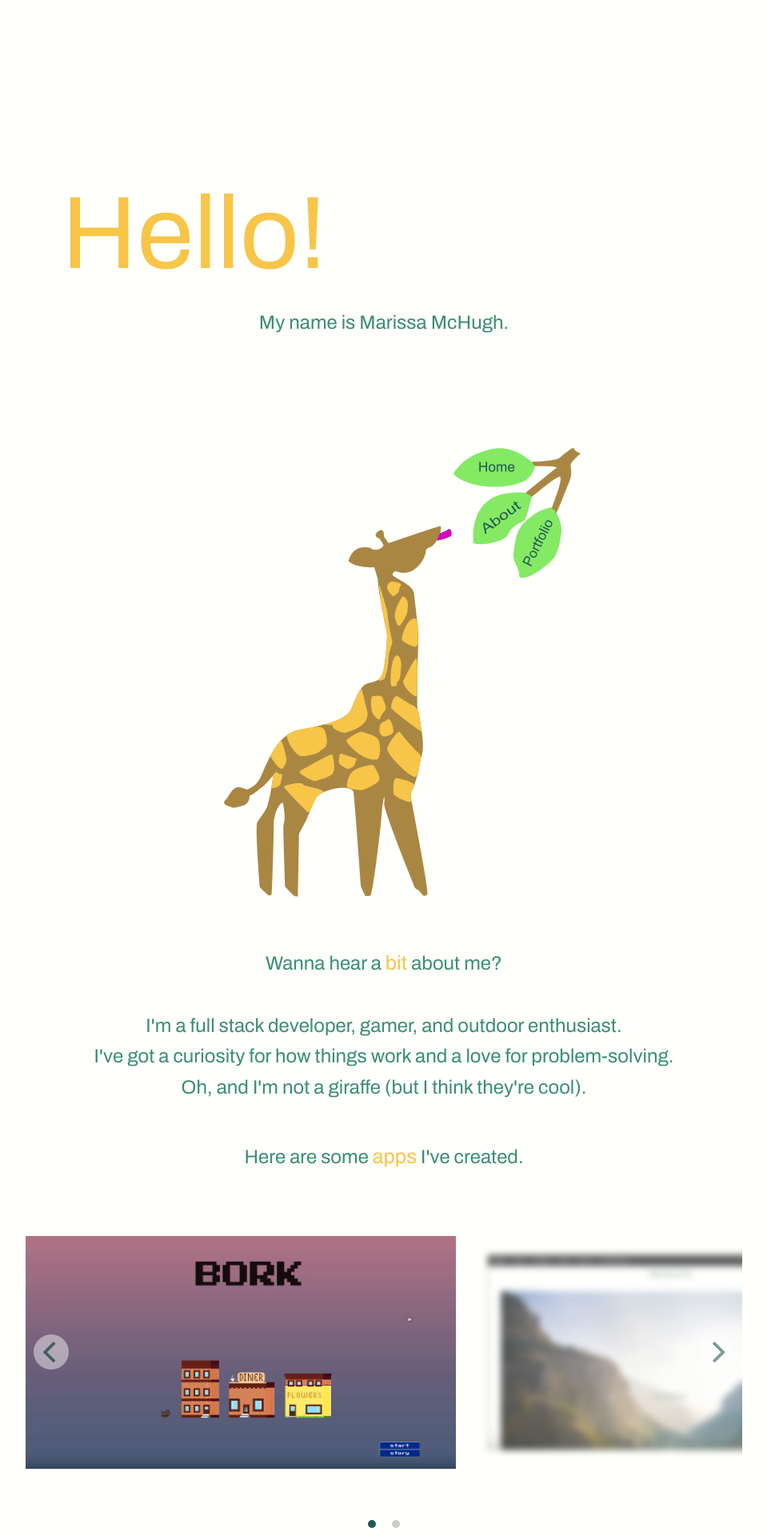
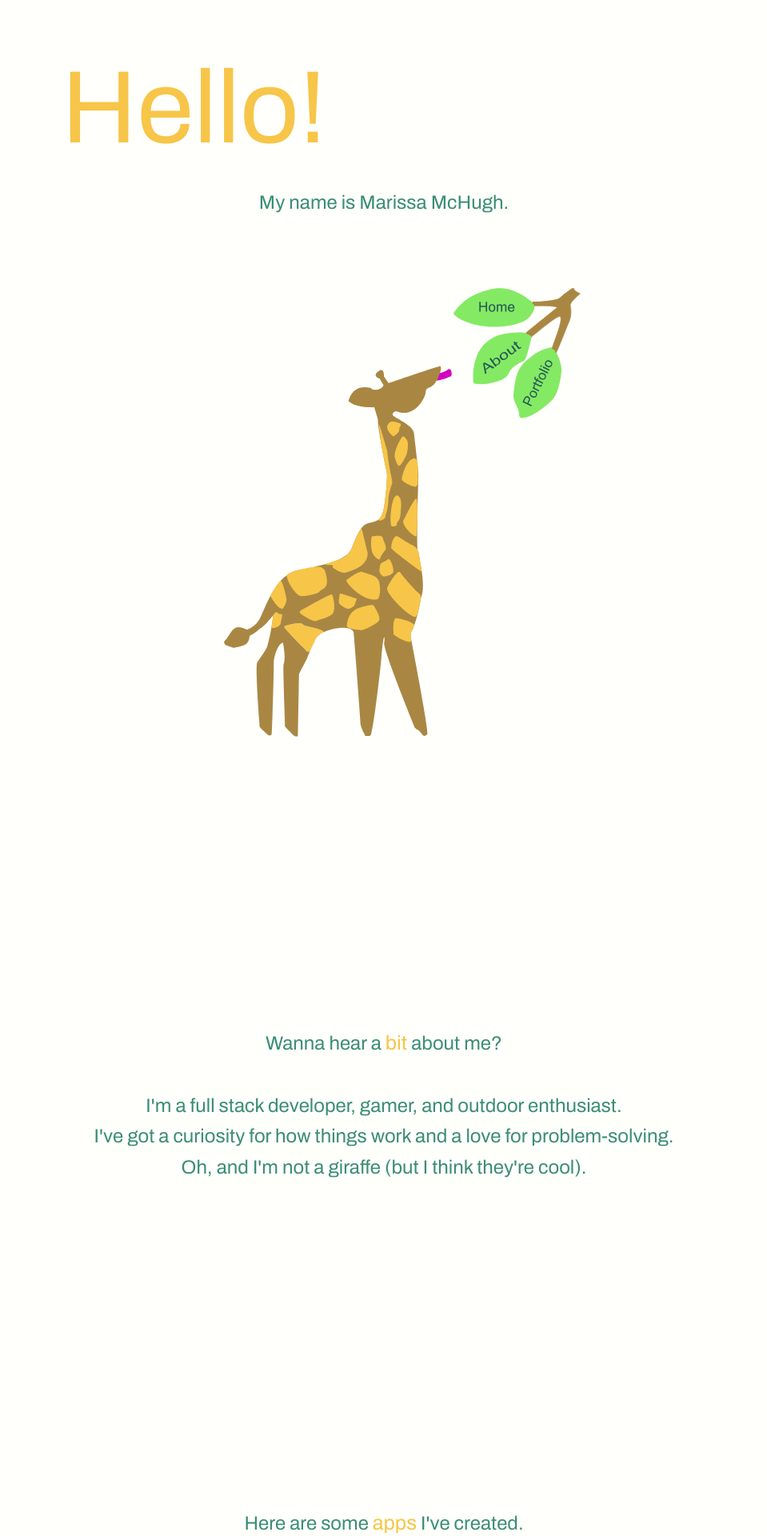
Before and after one commit to Sotom591/sotom591.github.io, a Jekyll site: the page built from index.html, in a window 1280 px wide. Shown: the top 1920 px of the page at 80% size, without its empty margins (160-1119 px from the left). Built offline with Jekyll 4.4.1, drawn with Linux system fonts in a browser that asks for light colours.

Commit message:
grid adjustments

```diff
--- a/css/main.css
+++ b/css/main.css
@@ -60,14 +60,14 @@
 .blurb{
   display: grid;
   grid-template-columns: 5% auto 5%;
-  grid-template-rows: 300px 200px auto;
+  grid-template-rows: 150px 150px;
 }
 
 .greeting{
   color: #F7C548;
   font-size: 8.05em;
   justify-self: start;
-  align-self: top;
+  align-self: center;
   grid-column-start: 2;
   grid-column-end: 2;
   grid-row-start: 1;
@@ -86,15 +86,16 @@
 .svg-cont{
   display: grid;
   grid-template-columns: 5% auto 5%;
+  grid-template-rows: 500px 400px;
 }
 
 .svg{
-  justify-self: end;
-  align-self: center;
+  justify-self: center;
+  align-self: start;
   grid-column-start: 2;
   grid-column-end: 2;
-  grid-row-start: 2;
-  grid-row-end: 2;
+  grid-row-start: 1;
+  grid-row-end: 1;
   display:block;
   margin:0 auto;
   width: 1000px;
@@ -115,9 +116,11 @@
   color: #F7C548;
   font-size: 1.05em;
 }
+
 .about-me{
   display: grid;
-  grid-template-columns: 5% auto 5%
+  grid-template-columns: 5% auto 5%;
+  grid-template-rows: 600px
 }
 
 .about-p{
@@ -129,18 +132,20 @@
 
 .portfolio{
   display: grid;
-  grid-template-columns: 5% auto 5%
+  grid-template-columns: 5% auto 5%;
+  grid-template-rows: 120px
 }
 .portfolio-p{
   justify-self: center;
   align-self: start;
   grid-column-start:2;
   grid-column-end: 2;
+  grid-row-start: 1;
+  grid-row-end: 1;
 }
 /* .portfolio-cont {
   display: grid;
-  grid-template-columns: repeat(2, auto);
-  grid-gap: 1em;
+  grid-template-rows: 400px
 } */
 
 /* *{
@@ -149,6 +154,10 @@
 } */
 carousel {
   background: black;
+  grid-column-start:2;
+  grid-column-end: 2;
+  grid-row-start: 2;
+  grid-row-end: 2;
 }
 
 .carousel-cell {
@@ -188,7 +197,7 @@
           filter: none;
 }
 
-/* white circles */
+/* circles */
 .flickity-page-dots .dot {
   width: 12px;
   height: 12px;
@@ -280,25 +289,27 @@
 }
 
 /* for touch screen devices */
-/* @media (hover: none) {
+@media (hover: none) {
   .location-title {
     opacity: 1;
   }
   .location-image img {
     filter: blur(2px);
   }
-} */
+}
 
 .link-list{
   display: grid;
+  grid-template-rows: 150px
 }
 .site-links {
   font-size: 22px;
   padding: 30px 0px 0px 6px;
   text-align: center;
-
-  align-self: center;
   justify-self: center;
+  align-self: end;
+  grid-row-start: 1;
+  grid-row-end: 1;
 
 }
 .site-links a {
```
